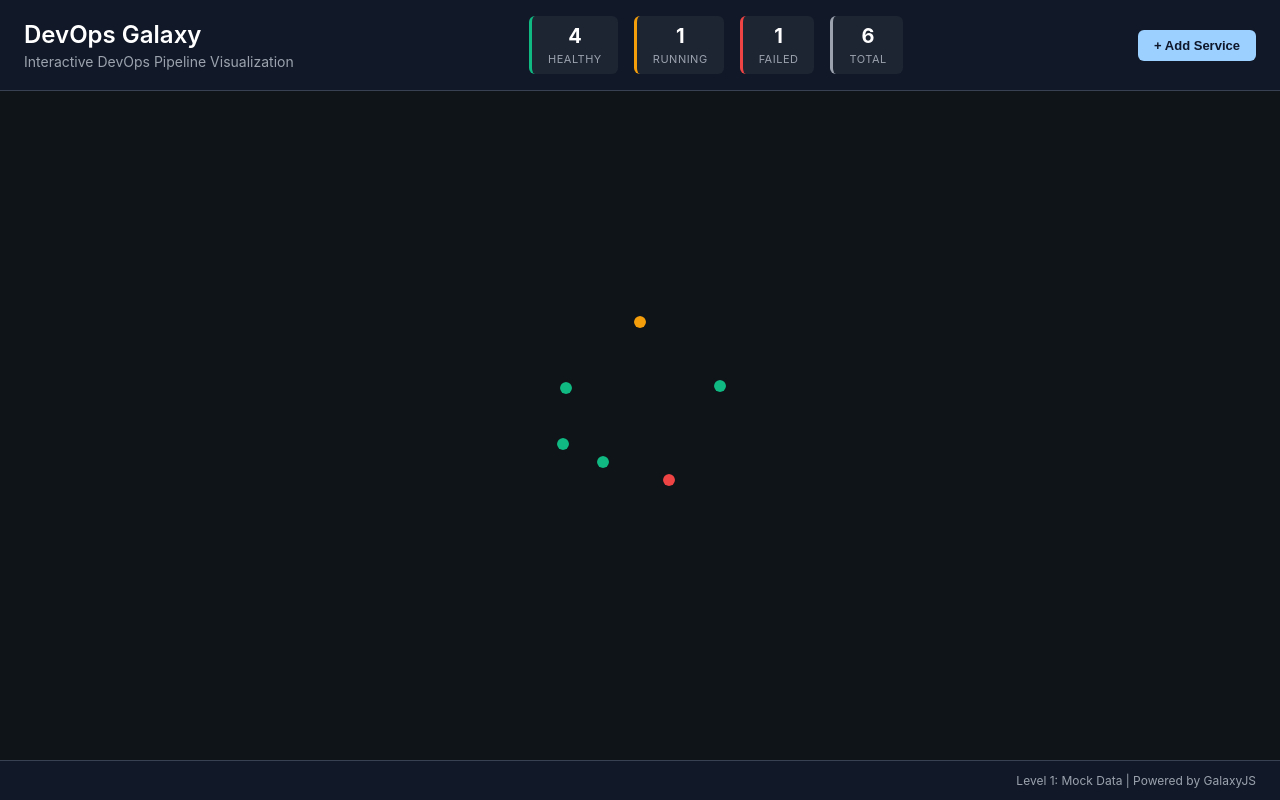
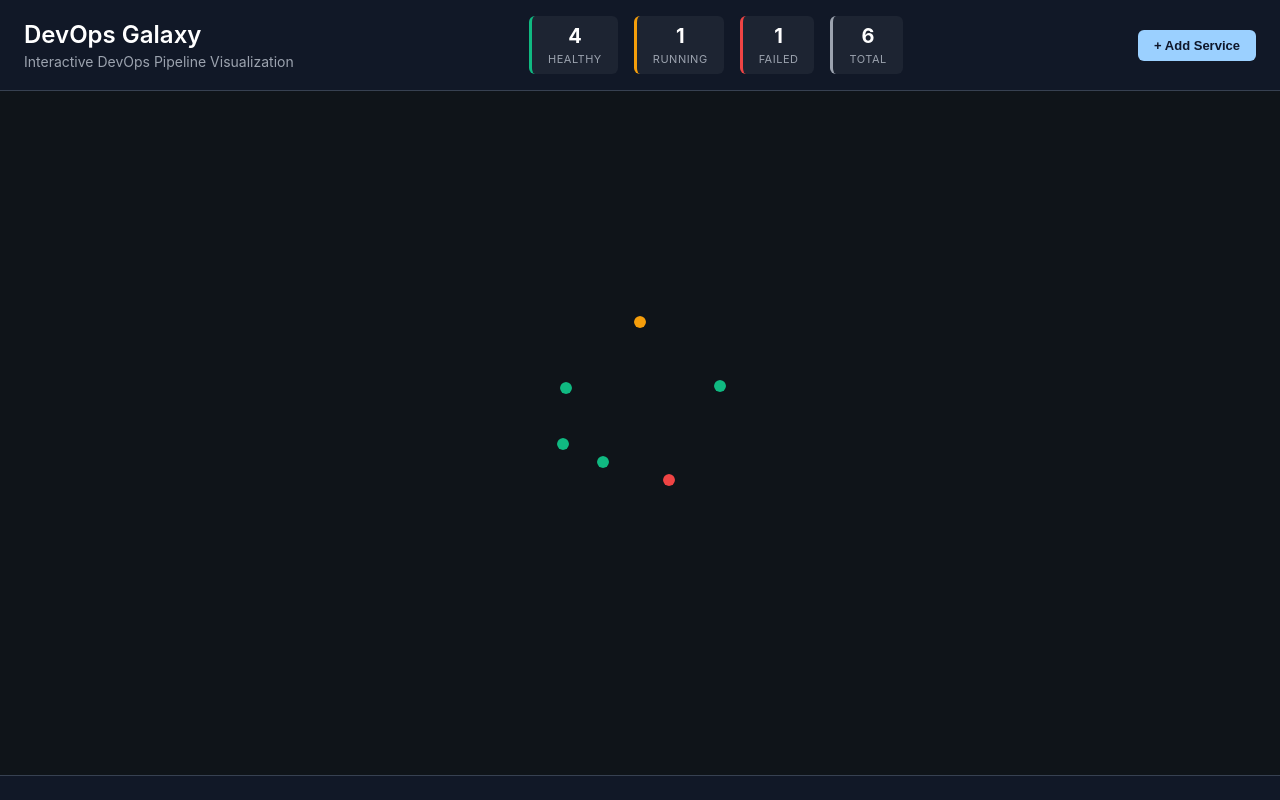
Before and after one commit to Shai-Shargal/devops-galaxy, a React (Vite) app in the folder frontend/: page / in a window 1280 px wide. Built offline with nearby package versions, Linux system fonts and the light colour scheme.

Commit message:
chore: remove footer text 'Level 1: Mock Data | Powered by GalaxyJS'

```diff
--- a/frontend/src/App.tsx
+++ b/frontend/src/App.tsx
@@ -98,9 +98,7 @@ const App: FC = () => {
         {error && <div className="error">Error loading services: {error}</div>}
       </main>
 
-      <footer className="footer">
-        <p>Level 1: Mock Data | Powered by GalaxyJS</p>
-      </footer>
+      <footer className="footer"></footer>
 
       <AddServiceModal
         isOpen={isAddServiceModalOpen}
```
